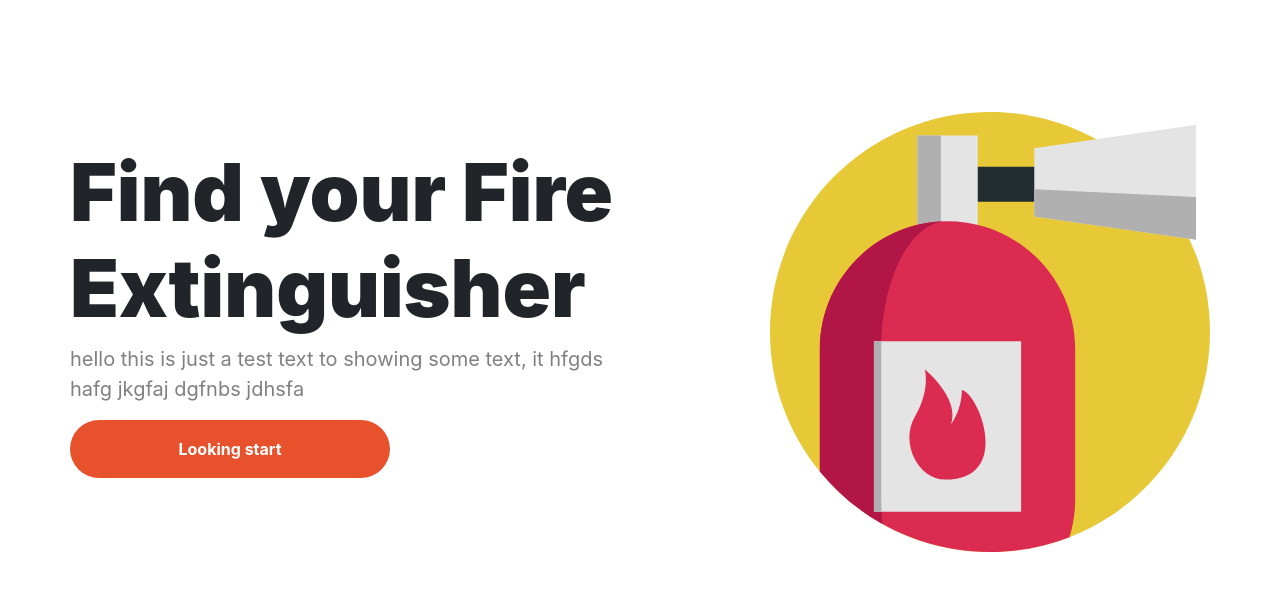
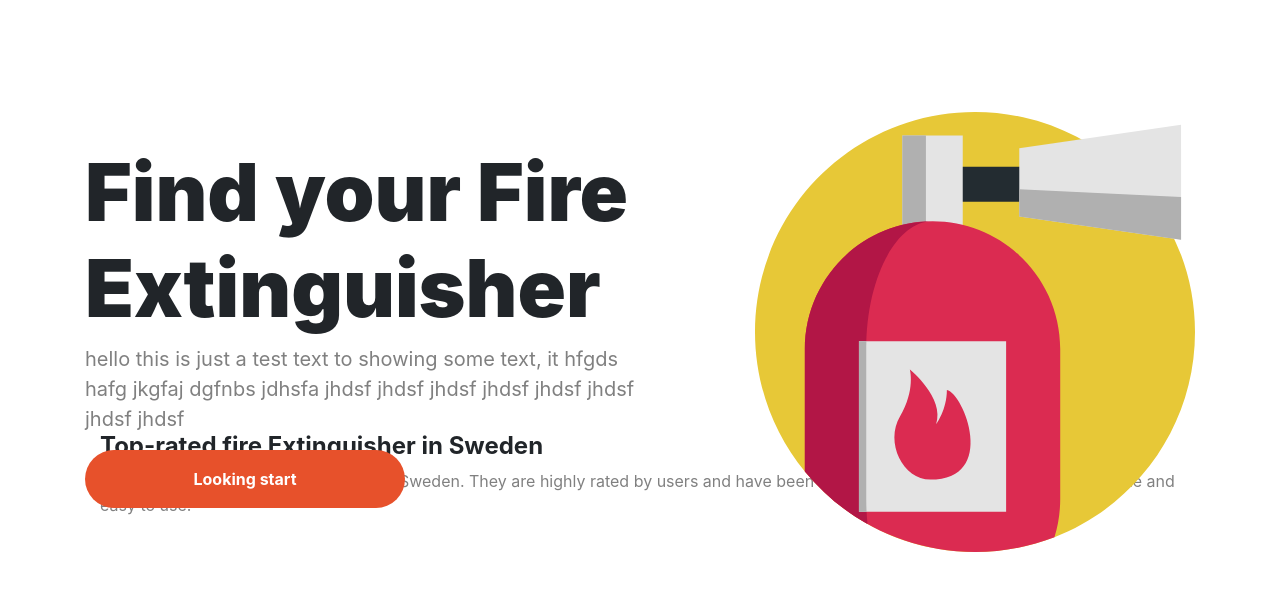
Before and after one commit to Davod0/Nuxt-Vue-Client-Application, a Nuxt app: page / in a window 1280 px wide. Shown: the top 590 px of the page. Built offline with nearby package versions, Linux system fonts and the light colour scheme.

Commit message:
Removed tutorial component and created a new component LargCardDisplay

```diff
--- /dev/null
+++ b/components/LargCardDisplay.vue
@@ -0,0 +1,35 @@
+<template>
+  <div>
+    <div class="container">
+      <h4 class="header">Top-rated fire Extinguisher in Sweden</h4>
+      <p class="snippet">
+        These are the best fire extinguishers in Sweden. They are highly rated
+        by users and have been tested by experts. They are also affordable and
+        easy to use.
+      </p>
+      <div class="cards-container"></div>
+    </div>
+  </div>
+</template>
+
+<script>
+export default {};
+</script>
+
+<style scoped>
+.container {
+  margin-top: 2rem;
+}
+.header {
+  font-weight: 700;
+  font-size: 1.5rem;
+}
+.snippet {
+  color: grey;
+  margin-bottom: 1.5rem;
+}
+.cards-container {
+  display: flex;
+  justify-content: space-between;
+}
+</style>
--- a/components/Tutorial.vue
+++ /dev/null
@@ -1,11 +0,0 @@
-<template>
-      <Hero />
-</template>
-
-<script>
-import Hero from './hero.vue';
-
-export default {
-  name: 'NuxtTutorial'
-}
-</script>
--- a/components/hero.vue
+++ b/components/hero.vue
@@ -4,11 +4,11 @@
       <h1 class="header">Find your Fire Extinguisher</h1>
       <p class="snippet">
         hello this is just a test text to showing some text, it hfgds hafg
-        jkgfaj dgfnbs jdhsfa
+        jkgfaj dgfnbs jdhsfa jhdsf jhdsf jhdsf jhdsf jhdsf jhdsf jhdsf jhdsf
       </p>
       <button class="button btn">Looking start</button>
     </div>
-    <img src="../assets/svg/fire-est.svg" alt="" class="image">
+    <img src="../assets/svg/fire-est.svg" alt="fire extinguisher" class="image" />
   </div>
 </template>
 
--- a/pages/index.vue
+++ b/pages/index.vue
@@ -1,5 +1,8 @@
 <template>
-  <Tutorial/>
+  <div class="container">
+    <Hero />
+    <LargCardDisplay/>
+  </div>
 </template>
 
 <script>
```
